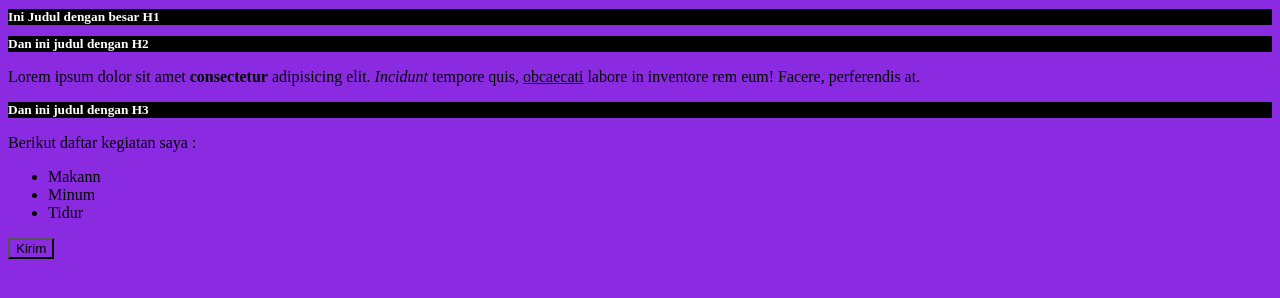
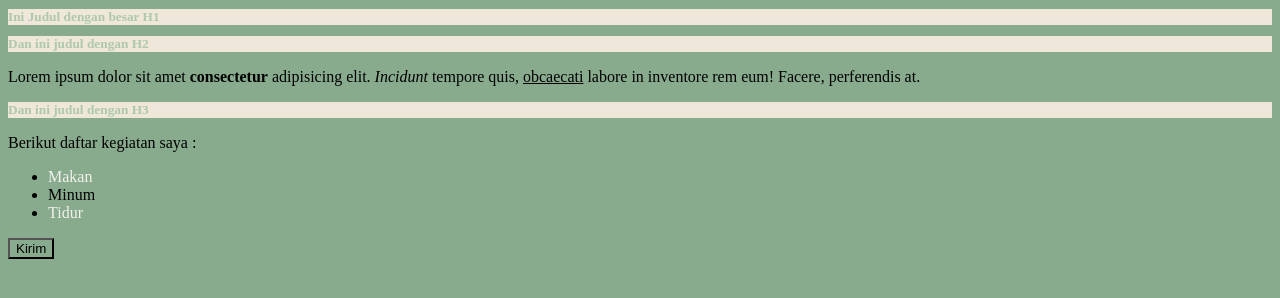
Before and after one commit to Suyono-Sukorame/belajar-css-dasar, a plain HTML site: page selector.html in a window 1280 px wide. Drawn offline with Linux system fonts and the light colour scheme.

Commit message:
Selector Menggunakan Attribute ID

```diff
--- a/assets/css/selector.css
+++ b/assets/css/selector.css
@@ -1,11 +1,19 @@
 * {
-    background-color: blueviolet;
+    background-color: #88AB8E;
 }
 
 h1,
 h2,
 h3 {
-    color: white;
-    background-color: black;
+    color: #AFC8AD;
+    background-color: #EEE7DA;
     font-size: smaller;
 }
+
+span {
+    color: #F2F1EB;
+}
+
+#list2 {
+    color: black;
+}
--- a/selector.html
+++ b/selector.html
@@ -20,9 +20,9 @@
 
     <p>Berikut daftar kegiatan saya :
     <ul>
-        <li>Makann</li>
-        <li>Minum</li>
-        <li>Tidur</li>
+        <li><span id="">Makan</span></li>
+        <li><span id="list2">Minum</span></li>
+        <li><span id="">Tidur</span></li>
     </ul>
     </p>
 
```
Also changed, not shown: belajar-css-dasar.txt.
